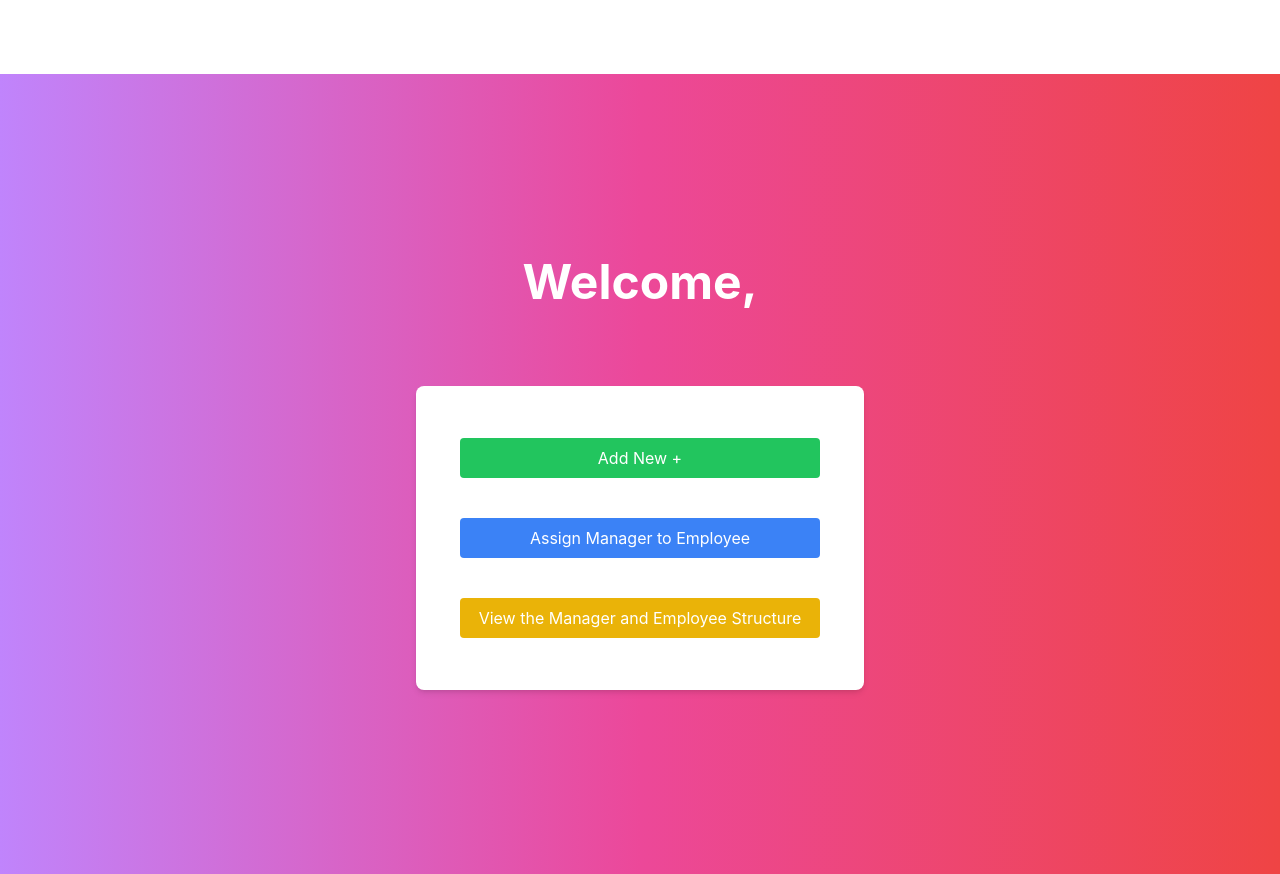
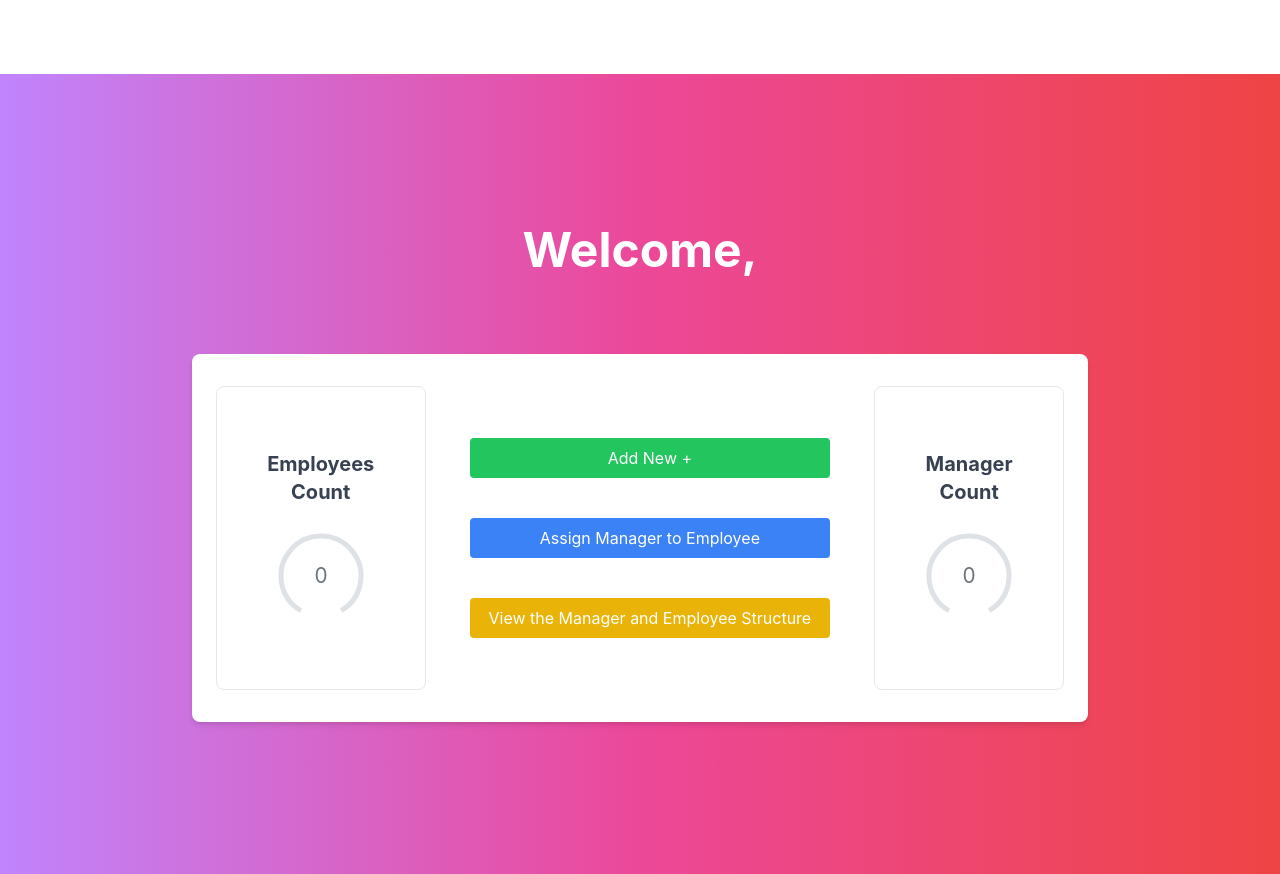
Before and after one commit to mezeru/Capstone-UI, a React (Create React App) app: page /HR in a window 1280 px wide. Built offline with nearby package versions, Linux system fonts and the light colour scheme; no server answers.

Commit message:
count done

```diff
--- a/src/components/HR.jsx
+++ b/src/components/HR.jsx
@@ -4,9 +4,16 @@ import { useEffect } from "react";
 import axiosDB from "../axios";
 import { HrNav } from "./new/HrNav";
 
+import { Knob } from 'primereact/knob';
+
+
 export const HR = () => {
 
     const [user,setUser] = useState({});
+    const [count, setCount] = useState({
+        employeeCount: 0,
+        managerCount: 0
+    });
 
     useEffect(() =>{
 
@@ -23,6 +30,19 @@ export const HR = () => {
 
         }
 
+        const getCount = async () => {
+
+            const resp = await axiosDB.get(`/HR/Getcount`,{
+                headers:{
+                    "Authorization" : "Basic "+localStorage.getItem('token')
+                }
+            });
+            setCount(resp.data);
+
+        }
+
+        getCount();
+
         getUserData();
 
     },[])
@@ -31,9 +51,22 @@ export const HR = () => {
     return (
         <>
         <HrNav/>
-        <div className="flex flex-col items-center justify-center min-h-screen bg-gradient-to-r from-purple-400 via-pink-500 to-red-500">
+
+        <div className="flex flex-row items-center justify-evenly min-h-screen bg-gradient-to-r from-purple-400 via-pink-500 to-red-500">
+
+
+
+            <div className="flex flex-col items-center justify-center">
+
                 <h1 className="mb-20 text-white text-5xl font-bold">Welcome, {user.name}</h1>
-            <div className="max-w-md flex flex-col w-full px-6 py-8 bg-white rounded-lg shadow-md">
+
+                <div className="flex flex-row w-full px-6 py-8 bg-white rounded-lg shadow-md">
+                    <div className="flex flex-col justify-center items-center max-w-md bg-white rounded-lg p-5 border">
+                        <h1 className="mb-5 text-gray-700 text-xl font-bold">Employees Count</h1>
+                        <Knob value={count?.employeeCount} size={100} strokeWidth={5} />
+                    </div>
+
+                    <div className="max-w-md flex flex-col w-full px-6 py-8 bg-white rounded-lg">
                         <Link to="/HR/add" className="m-5 bg-green-500 hover:bg-green-700 text-white py-2 px-4 rounded">
                             Add New +
                         </Link>
@@ -46,6 +79,15 @@ export const HR = () => {
 
                         {/* Create ad diffrent link for Add new Item */}
                     </div>
+                    <div className="flex flex-col justify-center items-center max-w-md bg-white rounded-lg p-5 border">
+                        <h1 className="mb-5 text-gray-700 text-xl font-bold">Manager Count</h1>
+                        <Knob value={count?.managerCount} size={100} strokeWidth={5} />
+                    </div>
+                </div>
+
+            </div>
+
+
         </div>
         </>
     );
```
Lines whose indentation alone changed are shown as unchanged.
